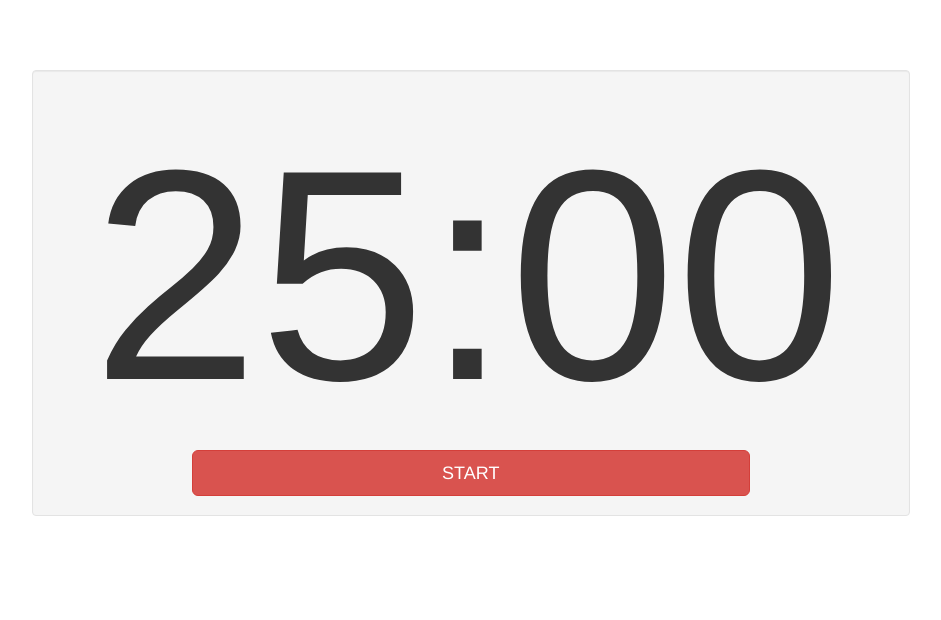
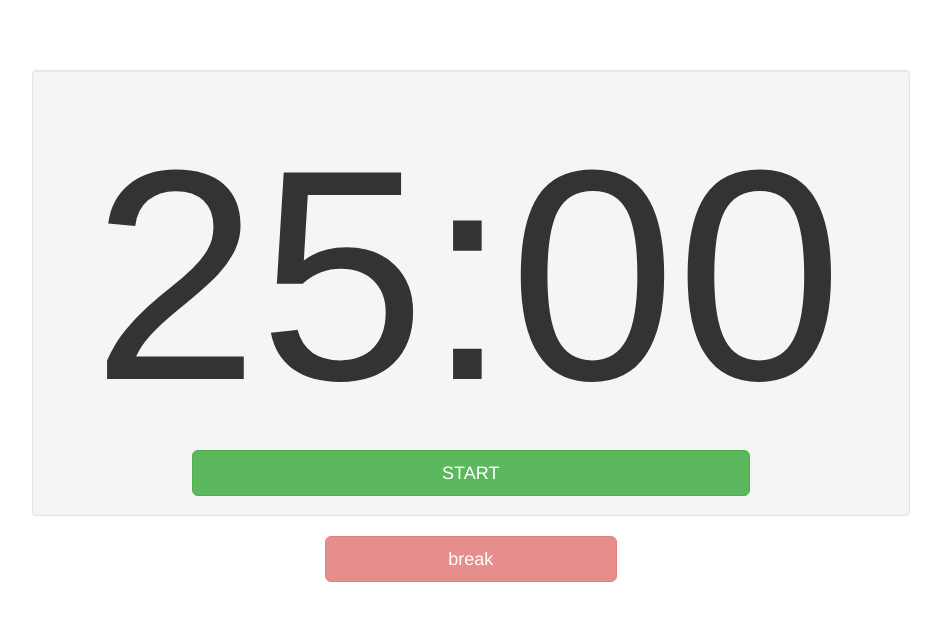
Before and after one commit to lvmanchikanti/pomodoro_timer, a website: page public/html/index.html in a window 1280 px wide. Shown: the whole page, without its empty margins (218-1159 px from the left). Drawn offline with nearby package versions, Linux system fonts and the light colour scheme; files whose address does not match are found by name.

Commit message:
made a disabled break button

```diff
--- a/public/html/index.html
+++ b/public/html/index.html
@@ -11,8 +11,9 @@
   <div class="row">
     <div class="well col-md-8 col-lg-9 col-sm-6 col-xs-6 col-md-offset-2 col-sm-offset-3 col-xs-offset-3">
       <h1 id="timer">25:00</h1>
-      <p id="start"><button type="button" class="btn btn-danger btn-lg col-md-8 col-md-offset-2">START</button></p>
+      <p id="start"><button type="button" class="btn btn-success btn-lg col-md-8 col-md-offset-2">START</button></p>
     </div>
+    <p id="break"><button type="button" class="btn btn-danger btn-lg col-md-3 col-md-offset-5" disabled="disabled">break</button></p>
   </div>
 </div>
 
```
